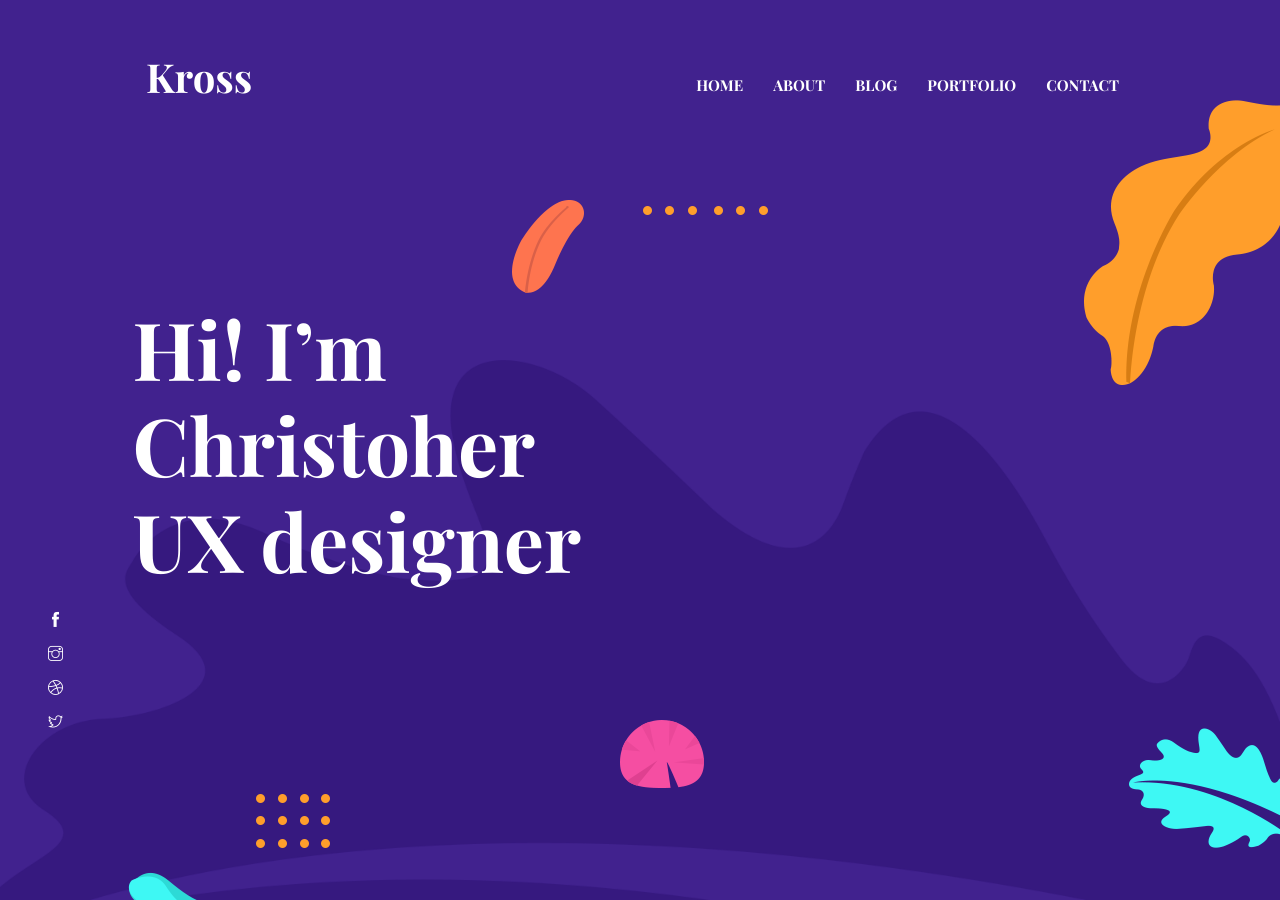
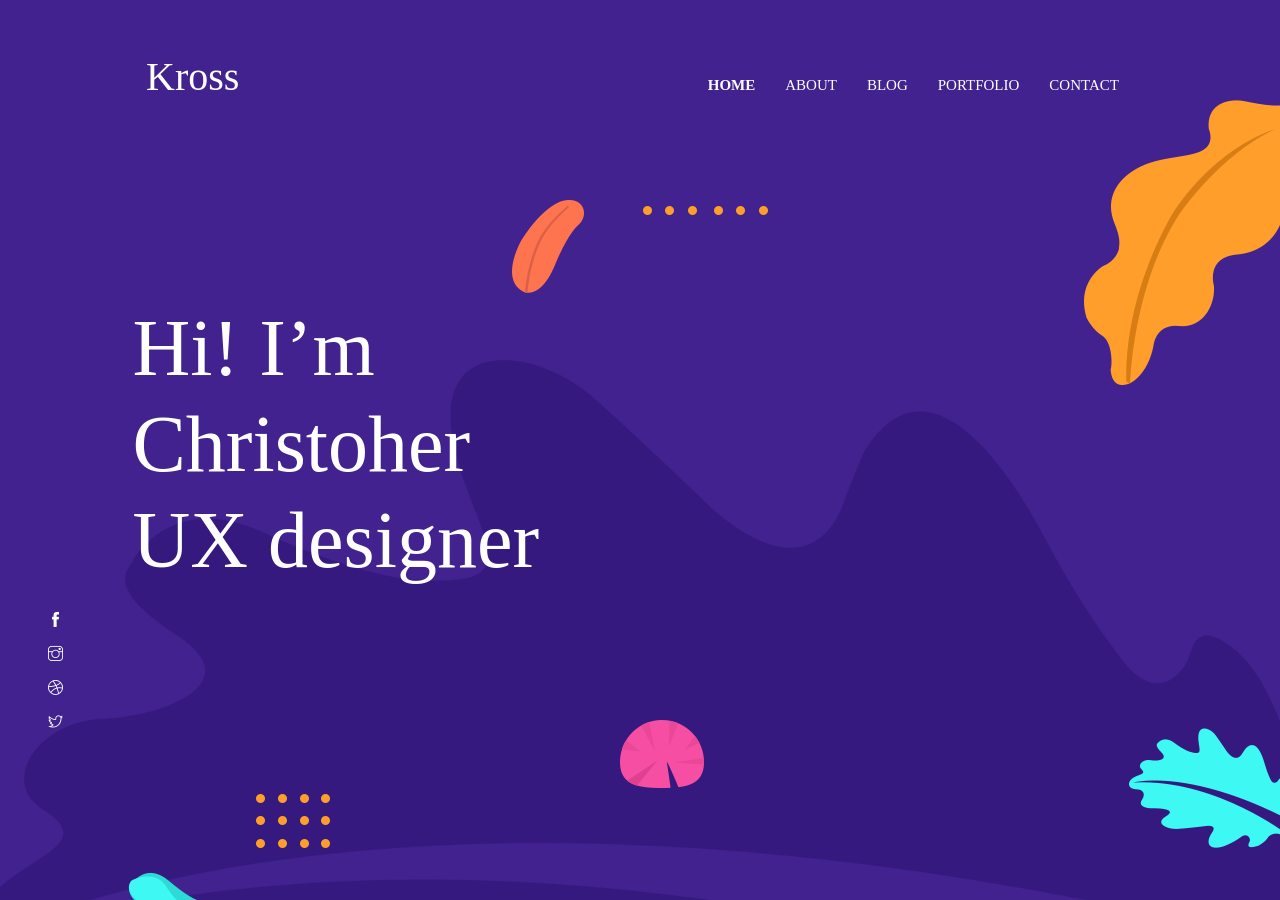
Before and after one commit to hani-choi/hani-choi.github.io, a Jekyll site: the page built from index.html, in a window 1280 px wide and 900 px high. Built offline with Jekyll 4.4.1, drawn with Linux system fonts in a browser that asks for light colours.

Commit message:
change font

```diff
--- a/assets/scss/_typography.scss
+++ b/assets/scss/_typography.scss
@@ -1,5 +1,5 @@
 /*  typography */
-@import url('https://fonts.googleapis.com/css?family=Playfair+Display:700|Roboto:400');
+@import url('https://fonts.googleapis.com/css2?family=Noto+Sans+KR:wght@500&display=swap');
 
 body {
   line-height: 1.2;
```
